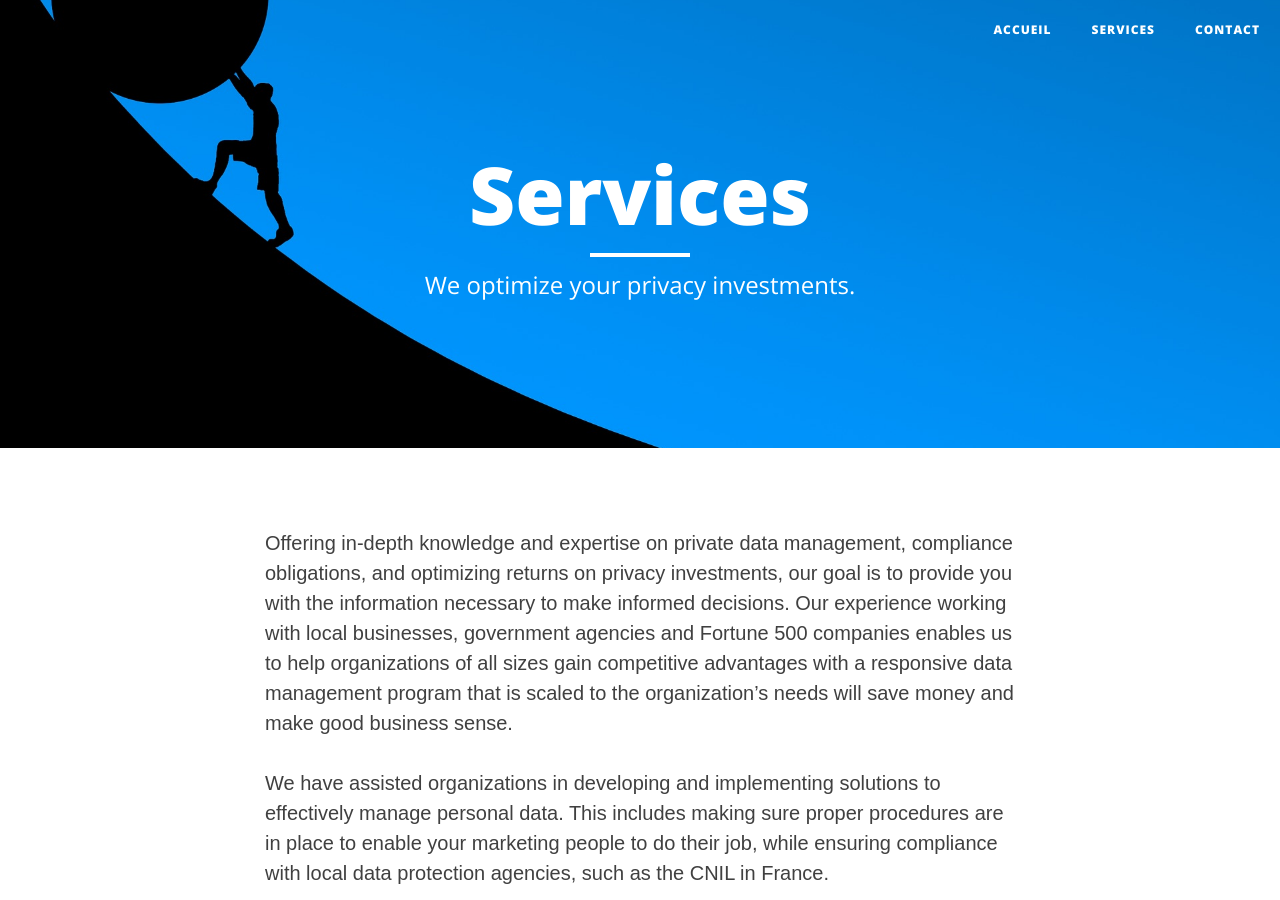
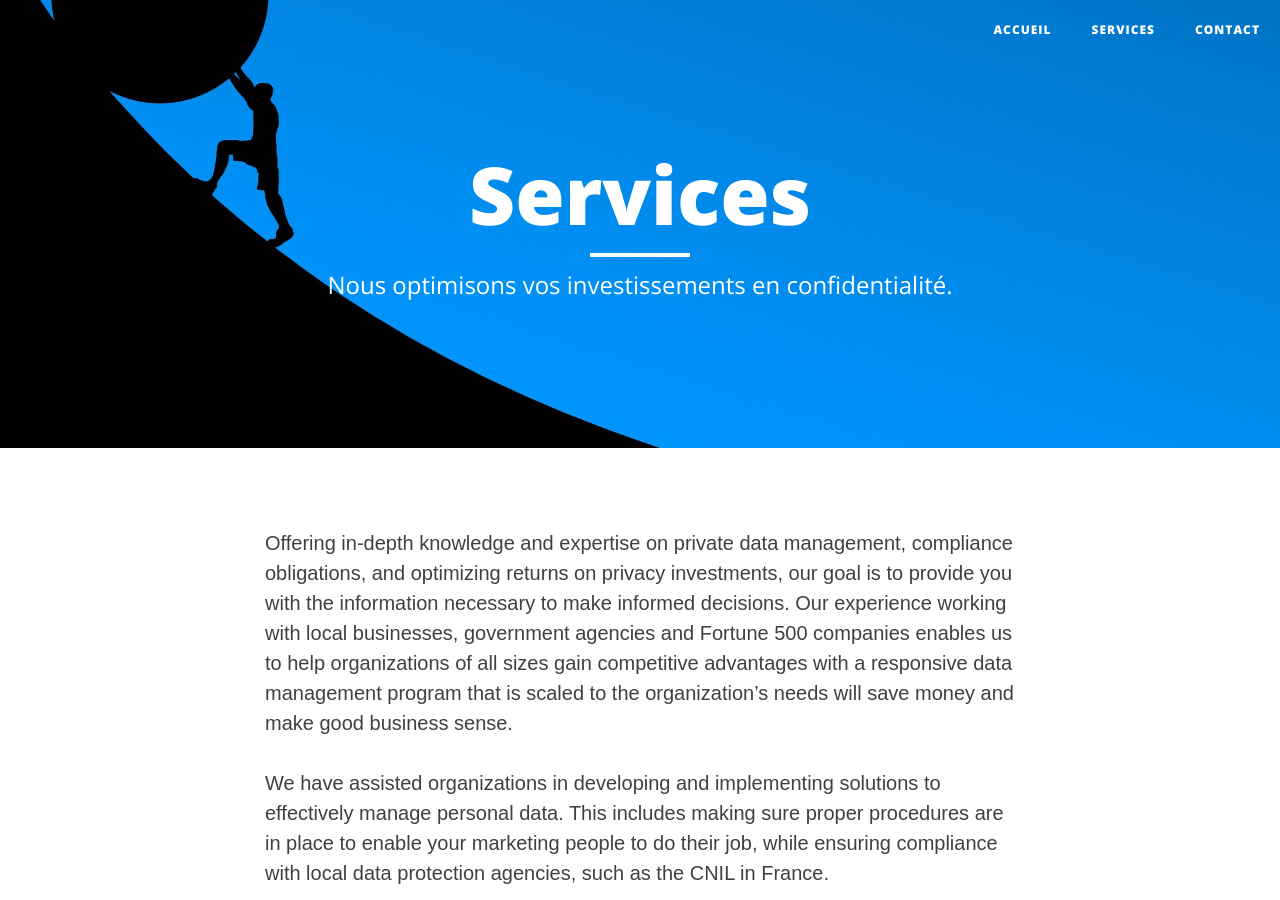
Before and after one commit to riod4/fr-services, a Jekyll site: the page built from about.html, in a window 1280 px wide and 900 px high. Built offline with Jekyll 4.4.1, drawn with Linux system fonts in a browser that asks for light colours; nearby versions of some CDN libraries.

Commit message:
2020-06-16 Update page description

```diff
--- a/about.html
+++ b/about.html
@@ -2,7 +2,7 @@
 layout: page
 title: "Services"
 permalink: /services
-description: "We optimize your privacy investments."
+description: "Nous optimisons vos investissements en confidentialité."
 header-img: "img/services.jpg"
 image: "/img/services.jpg"
 header-title:
```
